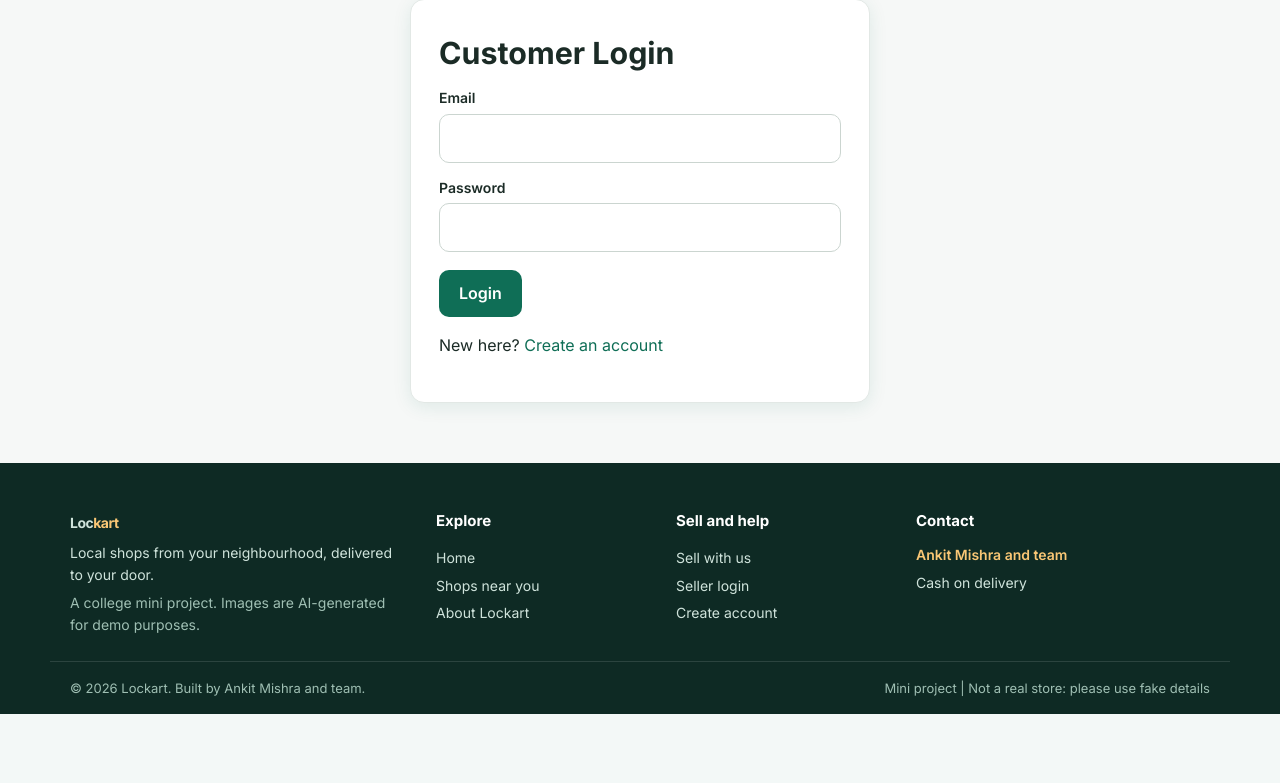
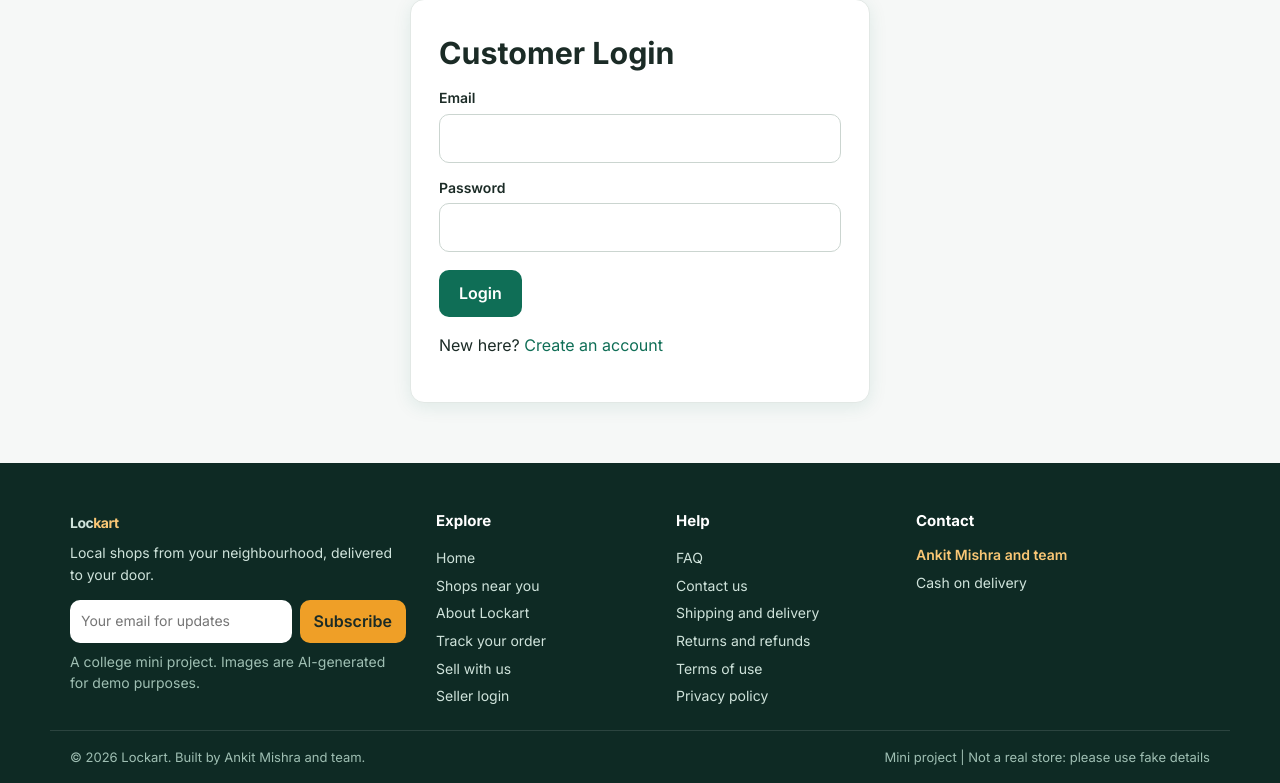
Before and after one commit to AnkitMishra-7018/lockart, a Flask app: page /login in a window 1280 px wide. Shown: the part 138-921 px from the top of the page. Before the commit the page ends 852 px from the top, so only its background shows below. Run offline with Flask 3, Linux system fonts and the light colour scheme.

Commit message:
Add contact, FAQ, policy, newsletter and order tracking pages

```diff
--- a/app.py
+++ b/app.py
@@ -1,4 +1,5 @@
 import os
+import re
 import uuid
 from datetime import datetime, timedelta, timezone
 
@@ -20,6 +21,21 @@ app.config.update(
     SESSION_COOKIE_SAMESITE="Lax",
 )
 app.teardown_appcontext(close_leftover_connections)   # always return database connections
+
+# ---------- Contact details (read from environment variables, never typed into the code) ----------
+CONTACT_PHONE = os.environ.get("CONTACT_PHONE", "").strip()
+CONTACT_EMAIL = os.environ.get("CONTACT_EMAIL", "").strip()
+_phone_digits = re.sub(r"\D", "", CONTACT_PHONE)
+# 10-digit Indian numbers get the country code 91, so tel: and WhatsApp links work
+CONTACT_PHONE_DIGITS = ("91" + _phone_digits) if len(_phone_digits) == 10 else _phone_digits
+
+# ---------- Team shown on the About page: (name, role, initials, photo file in static/img/team) ----------
+TEAM = [
+    ("Ankit Mishra", "Team Leader", "AM", "ankit.jpg"),
+    ("Amay Kr. Mishra", "Team Member", "AY", "amay.jpg"),
+    ("Aman Pratap Singh", "Team Member", "AP", "aman_pratap.jpg"),
+    ("Aman Kumar", "Team Member", "AK", "aman_kumar.jpg"),
+]
 
 # ---------- Settings for product image uploads ----------
 app.config["UPLOAD_FOLDER"] = os.path.join(app.root_path, "static", "uploads")
@@ -422,6 +438,243 @@ def about():
     team_folder = os.path.join(app.root_path, "static", "img", "team")
     show_photos = all(os.path.exists(os.path.join(team_folder, m["photo"])) for m in team)
     return render_template("about.html", team=team, show_photos=show_photos)
+
+
+# =====================================================
+# INFO PAGES: contact form, newsletter, FAQ, policies, order tracking
+# =====================================================
+_extra_tables_ready = False
+
+
+def ensure_extra_tables():
+    """Creates the contact_messages and newsletter_subscribers tables the first time they are needed
+    (same idea as ensure_wishlist). schema.sql also has them, for a fresh database."""
+    global _extra_tables_ready
+    if _extra_tables_ready:
+        return
+    conn = get_connection()
+    cursor = conn.cursor()
+    cursor.execute(
+        "CREATE TABLE IF NOT EXISTS contact_messages (message_id INT PRIMARY KEY AUTO_INCREMENT, "
+        "full_name VARCHAR(100) NOT NULL, email VARCHAR(100) NOT NULL, message_text TEXT NOT NULL, "
+        "status ENUM('new','read') NOT NULL DEFAULT 'new', created_at TIMESTAMP DEFAULT CURRENT_TIMESTAMP)")
+    cursor.execute(
+        "CREATE TABLE IF NOT EXISTS newsletter_subscribers (subscriber_id INT PRIMARY KEY AUTO_INCREMENT, "
+        "email VARCHAR(100) NOT NULL UNIQUE, subscribed_at TIMESTAMP DEFAULT CURRENT_TIMESTAMP)")
+    conn.commit()
+    cursor.close()
+    conn.close()
+    _extra_tables_ready = True
+
+
+def valid_email(email):
+    """A simple check: something@something.something, no spaces, at most 100 characters."""
+    return len(email) <= 100 and re.fullmatch(r"[^@\s]+@[^@\s]+\.[^@\s]+", email) is not None
+
+
+@app.route("/contact", methods=["GET", "POST"])
+def contact():
+    form = {"full_name": session.get("customer_name", ""), "email": "", "message": ""}
+    if request.method == "POST":
+        form = {key: request.form.get(key, "").strip() for key in ("full_name", "email", "message")}
+        if request.form.get("website"):
+            # A hidden field that real visitors never see: only spam bots fill it in. Pretend it worked.
+            flash("Thank you! Your message has been sent.", "success")
+            return redirect(url_for("contact"))
+        if not form["full_name"] or len(form["full_name"]) > 100:
+            flash("Please enter your name (up to 100 characters).", "error")
+        elif not valid_email(form["email"]):
+            flash("Please enter a valid email address.", "error")
+        elif len(form["message"]) < 10:
+            flash("Please write a message of at least 10 characters.", "error")
+        elif len(form["message"]) > 1000:
+            flash("Your message is too long. Please keep it under 1000 characters.", "error")
+        else:
+            ensure_extra_tables()
+            conn = get_connection()
+            cursor = conn.cursor()
+            cursor.execute("INSERT INTO contact_messages (full_name, email, message_text) VALUES (%s, %s, %s)",
+                           (form["full_name"], form["email"], form["message"]))
+            conn.commit()
+            cursor.close()
+            conn.close()
+            flash("Thank you! Your message has been sent. We will get back to you by email.", "success")
+            return redirect(url_for("contact"))
+    return render_template("contact.html", form=form)
+
+
+@app.route("/newsletter", methods=["POST"])
+def newsletter():
+    email = request.form.get("email", "").strip().lower()
+    if not valid_email(email):
+        flash("Please enter a valid email address to subscribe.", "error")
+    else:
+        ensure_extra_tables()
+        conn = get_connection()
+        cursor = conn.cursor()
+        cursor.execute("INSERT IGNORE INTO newsletter_subscribers (email) VALUES (%s)", (email,))
+        conn.commit()
+        cursor.close()
+        conn.close()
+        flash("Thanks for subscribing! We will keep you updated.", "success")
+    return redirect(request.referrer or url_for("home"))
+
+
+FAQS = [
+    ("What is Lockart?",
+     "Lockart (Local Kart) is an online marketplace for neighbourhood shops. It is a college mini project, "
+     "so it is a working prototype and not a real store."),
+    ("Do I pay online?",
+     "No. Every order is cash on delivery. There is no payment gateway and no card or bank details are asked."),
+    ("Can I order from more than one shop at once?",
+     "Yes. Your cart can hold items from several shops, but each shop gets its own order and delivers separately."),
+    ("How do I cancel an order?",
+     "Open My Orders and press Cancel. You can cancel only while the order is still pending, "
+     "before the shop has accepted it. The stock goes back to the shop."),
+    ("How do I know where my order is?",
+     "Open My Orders for the live status, or use Track your order with your order number and the email "
+     "you registered with."),
+    ("Why do new shops show up near the top?",
+     "Lockart uses a Fair Visibility Ranking System (FVRS). Shops with fewer recent orders get more visibility, "
+     "and a new shop starts with a fair boost, so small shops are not buried by busy ones."),
+    ("What does the \"New shop\" badge mean?",
+     "The shop has no completed orders and no reviews yet. It is brand new on Lockart."),
+    ("What if my order is late, wrong or damaged?",
+     "After the order is placed, open My Orders and raise a complaint for that order. The admin reviews it "
+     "and marks it resolved or rejected."),
+    ("When can I write a review?",
+     "Only after your order has been delivered. You can review the shop once per order and each product once."),
+    ("How do I sell on Lockart?",
+     "Press Sell with us and register your shop. The admin approves new shops before they appear on the site."),
+    ("What is smart delivery grouping?",
+     "A prototype feature. A seller's packed orders that are going to places within 1 km of each other are "
+     "grouped into one delivery trip. It is a simple method, not a real route planner."),
+    ("Are the product photos real?",
+     "The demo photos are AI-generated for demonstration. Photos uploaded by sellers are shown as uploaded."),
+]
+
+
+@app.route("/faq")
+def faq():
+    return render_template("faq.html", faqs=FAQS)
+
+
+POLICY_PAGES = {
+    "terms": ("Terms of use", [
+        ("About this site",
+         ["Lockart is a college mini project built by a student team. It is a prototype for learning and "
+          "demonstration, not a real store. No real payment or delivery takes place, so please use fake details."]),
+        ("Accounts",
+         ["You are responsible for keeping your password private. Please give correct information when you "
+          "register. Passwords are stored in a scrambled (hashed) form."]),
+        ("Orders",
+         ["Placing an order sends a request to the shop. The shop may accept or cancel it. All orders are "
+          "cash on delivery. A customer can cancel only while the order is pending."]),
+        ("Sellers",
+         ["Shops are approved by the admin before they appear. The admin can block a shop that breaks the rules "
+          "or receives serious complaints. Sellers must describe their products honestly."]),
+        ("Reviews and complaints",
+         ["Reviews can be written only after delivery. Please be honest and respectful. Complaints are "
+          "reviewed by the admin."]),
+        ("Changes",
+         ["These terms may change as the project develops."]),
+    ]),
+    "privacy": ("Privacy policy", [
+        ("What we store",
+         ["Your name, email, phone number, address and colony, your orders, reviews, complaints and wishlist. "
+          "If you write to us or subscribe to updates, we also store the message or email address you give."]),
+        ("Why we store it",
+         ["To run the site: to show you shops near you, deliver your orders and let you review them."]),
+        ("What we do not do",
+         ["We do not take payment details, because every order is cash on delivery. We do not sell your "
+          "information. Your phone number and address are shown only to the shop that is delivering your order."]),
+        ("Cookies",
+         ["Lockart uses one session cookie to keep you logged in and to remember your cart. We do not use "
+          "advertising or tracking cookies."]),
+        ("Your data",
+         ["You can change your name, phone, address and password on your Profile page. To ask for your data "
+          "to be removed, use the Contact page."]),
+        ("A reminder",
+         ["This is a student project. Please do not enter real sensitive information."]),
+    ]),
+    "shipping": ("Shipping and delivery", [
+        ("Who delivers",
+         ["Each shop delivers its own orders. If you order from three shops, you get three separate deliveries."]),
+        ("Where",
+         ["Delivery is available in the colonies listed at checkout. You can use your registered address or "
+          "choose another colony and add your house details."]),
+        ("How long",
+         ["The time depends on the shop. You can follow the status in My Orders: pending, accepted, packed, "
+          "out for delivery and delivered."]),
+        ("Grouped trips",
+         ["A shop may deliver nearby orders together in one trip. This is a prototype feature and does not "
+          "promise a delivery time."]),
+        ("Paying",
+         ["Pay in cash when the order arrives. The total shown at checkout is what you pay."]),
+    ]),
+    "returns": ("Returns and refunds", [
+        ("Cancelling",
+         ["You can cancel an order yourself while it is still pending. After the shop accepts it, "
+          "please contact the shop or raise a complaint."]),
+        ("Wrong, damaged or late orders",
+         ["Open My Orders and raise a complaint for that order, choosing the type of problem. The admin reviews "
+          "it and marks it resolved or rejected. The shop can see the complaint."]),
+        ("Refunds",
+         ["Because every order is cash on delivery, no money is paid online, so there is nothing to refund "
+          "online. Any money-back or replacement is agreed with the shop."]),
+        ("A reminder",
+         ["Lockart is a college prototype, so no real money or goods change hands."]),
+    ]),
+}
+
+
+@app.route("/<page>")
+def policy_page(page):
+    if page not in POLICY_PAGES:
+        abort(404)
+    title, sections = POLICY_PAGES[page]
+    return render_template("policy.html", title=title, sections=sections)
+
+
+TRACK_STEPS = [("pending", "Placed"), ("accepted", "Accepted"), ("packed", "Packed"),
+               ("out_for_delivery", "Out for delivery"), ("delivered", "Delivered")]
+
+
+@app.route("/track-order", methods=["GET", "POST"])
+def track_order():
+    order = None
+    email = ""
+    if request.method == "POST":
+        order_number = request.form.get("order_id", "").strip().lstrip("#")
+        email = request.form.get("email", "").strip().lower()
+        if not order_number.isdigit() or len(order_number) > 9 or not valid_email(email):
+            flash("Please enter your order number (digits only) and the email you registered with.", "error")
+        else:
+            conn = get_connection()
+            cursor = conn.cursor(dictionary=True)
+            # The order number alone is not enough: the email must match the customer who placed the order.
+            cursor.execute(
+                "SELECT o.order_id, o.status, o.order_date, o.total_amount, o.delivered_at, s.shop_name "
+                "FROM orders o JOIN customers c ON c.customer_id = o.customer_id "
+                "JOIN sellers s ON s.seller_id = o.seller_id "
+                "WHERE o.order_id = %s AND LOWER(c.email) = %s",
+                (int(order_number), email))
+            order = cursor.fetchone()
+            if order:
+                cursor.execute(
+                    "SELECT p.product_name, oi.quantity, oi.unit_price FROM order_items oi "
+                    "JOIN products p ON p.product_id = oi.product_id WHERE oi.order_id = %s",
+                    (order["order_id"],))
+                order["lines"] = cursor.fetchall()
+                if order["status"] != "cancelled":
+                    position = [key for key, _ in TRACK_STEPS].index(order["status"])
+                    order["steps"] = [(label, index <= position) for index, (_, label) in enumerate(TRACK_STEPS)]
+            else:
+                # Same message whether the order does not exist or belongs to someone else.
+                flash("We could not find an order with those details. Please check and try again.", "error")
+            cursor.close()
+            conn.close()
+    return render_template("track_order.html", order=order, email=email)
 
 
 @app.route("/profile", methods=["GET", "POST"])
@@ -1066,7 +1319,10 @@ def customer_logged_in():
 def inject_cart_count():
     """Makes `cart_count` available in every template (used in the top bar)."""
     cart = session.get("cart", {})
-    return {"cart_count": sum(cart.values())}
+    return {"cart_count": sum(cart.values()),
+            "contact_email": CONTACT_EMAIL,
+            "contact_phone": CONTACT_PHONE,
+            "contact_phone_digits": CONTACT_PHONE_DIGITS}
 
 
 @app.route("/cart/add/<int:product_id>", methods=["POST"])
--- a/static/style.css
+++ b/static/style.css
@@ -181,3 +181,20 @@ label.chk{display:flex;gap:8px;align-items:center;font-weight:500}label.chk inpu
 .preview-box{display:flex;gap:14px;align-items:center;flex-wrap:wrap;margin-top:6px}
 .preview-box img{width:110px;height:110px;object-fit:cover;border-radius:12px;border:1px solid var(--bd)}.preview-box input{flex:1;min-width:180px;margin:0}
 @media(max-width:860px){.charts{grid-template-columns:1fr}}
+/* ---- Info pages: newsletter, FAQ, policies, contact, order tracking ---- */
+.nl{display:flex;gap:8px;margin:14px 0 8px;max-width:360px}
+.nl input{margin:0;padding:9px 11px;font-size:14px;border:0}
+.nl button{margin:0;padding:9px 14px;background:var(--a);color:#1B2B26;white-space:nowrap}
+.nl button:hover{background:#d98a12}
+.faq details{background:#fff;border:1px solid var(--bd);border-radius:var(--r);padding:14px 18px;margin-bottom:10px}
+.faq summary{cursor:pointer;font-weight:600}
+.faq details[open] summary{color:var(--g2);margin-bottom:8px}
+.faq details p{margin:0;color:var(--mu)}
+.policy h2{margin:26px 0 6px;font-size:1.15rem}
+.policy p{line-height:1.7;margin:6px 0}
+.contact-grid{display:grid;grid-template-columns:1.4fr 1fr;gap:20px;align-items:start}
+.hp{position:absolute;left:-9999px;top:auto;width:1px;height:1px;overflow:hidden}
+.track-form{max-width:520px}
+.track-lines{width:100%;border-collapse:collapse;margin:10px 0}
+.track-lines td,.track-lines th{padding:8px 6px;border-bottom:1px solid var(--bd);text-align:left;font-size:14px}
+@media(max-width:760px){.contact-grid{grid-template-columns:1fr}.nl{max-width:none}}
--- a/templates/base.html
+++ b/templates/base.html
@@ -66,10 +66,14 @@
     <div>
       <a class="logo" href="/"><span>Loc<b>kart</b></span></a>
       <p>Local shops from your neighbourhood, delivered to your door.</p>
+      <form class="nl" method="POST" action="/newsletter">
+        <input type="email" name="email" placeholder="Your email for updates" aria-label="Email for updates" maxlength="100" required>
+        <button type="submit">Subscribe</button>
+      </form>
       <p class="muted" style="color:#9FBFB3">A college mini project. Images are AI-generated for demo purposes.</p>
     </div>
-    <div><h4>Explore</h4><a href="/">Home</a><a href="/shops">Shops near you</a><a href="/about">About Lockart</a></div>
-    <div><h4>Sell and help</h4><a href="/seller/register">Sell with us</a><a href="/seller/login">Seller login</a><a href="/register">Create account</a></div>
+    <div><h4>Explore</h4><a href="/">Home</a><a href="/shops">Shops near you</a><a href="/about">About Lockart</a><a href="/track-order">Track your order</a><a href="/seller/register">Sell with us</a><a href="/seller/login">Seller login</a></div>
+    <div><h4>Help</h4><a href="/faq">FAQ</a><a href="/contact">Contact us</a><a href="/shipping">Shipping and delivery</a><a href="/returns">Returns and refunds</a><a href="/terms">Terms of use</a><a href="/privacy">Privacy policy</a></div>
     <div>
       <h4>Contact</h4>
       <p class="fcredit">Ankit Mishra and team</p>
```
Also changed, not shown: schema.sql (+20 -1 lines), templates/contact.html (added, +40 -0 lines), templates/faq.html (added, +21 -0 lines), templates/policy.html (added, +18 -0 lines), templates/track_order.html (added, +45 -0 lines).
